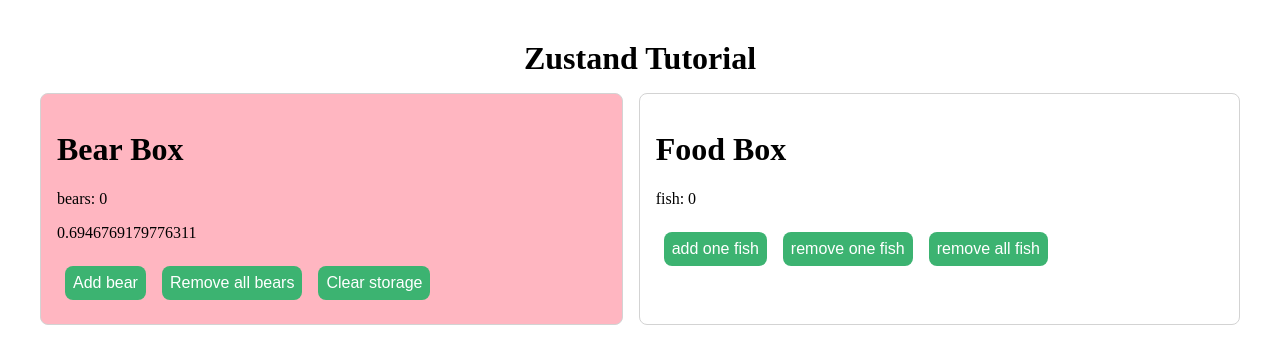
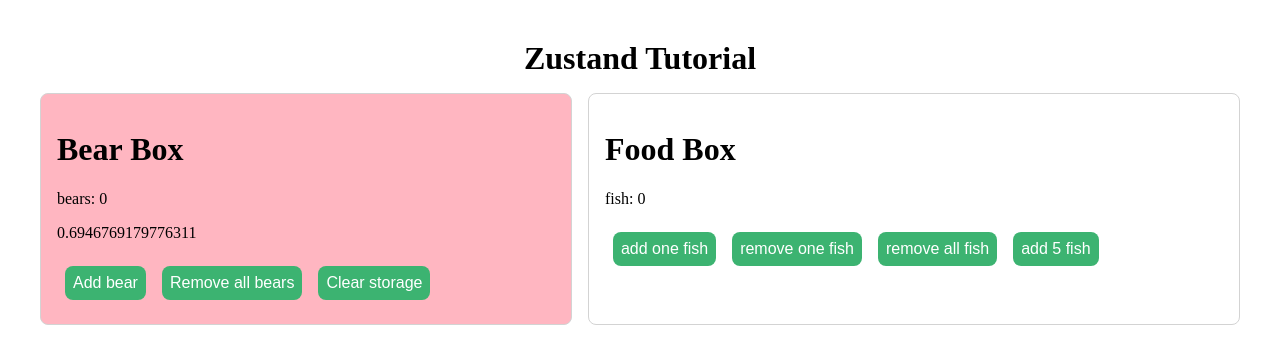
Before and after one commit to I-m-sleeping/kanban-zustand, a React (Vite) app: page / in a window 1280 px wide. Shown: the top 364 px of the page. Built offline with nearby package versions, Linux system fonts and the light colour scheme.

Commit message:
use setState

```diff
--- a/src/components/FoodBox.tsx
+++ b/src/components/FoodBox.tsx
@@ -2,6 +2,12 @@
 
 const FoodBox = () => {
     const { fish, addOneFish, removeOneFish, removeAllFish } = useFoodStore();
+
+    const add5Fish = () => {
+      useFoodStore.setState((state) => ({
+        fish: state.fish + 5,
+      }));
+    };
 
   return (
     <div className="box">
@@ -11,7 +17,8 @@
         <button onClick={addOneFish}>add one fish</button>
         <button onClick={removeOneFish}>remove one fish</button>
         <button onClick={removeAllFish}>remove all fish</button>
-        {/* <button onClick={add5Fish}>add 5 fish</button> */}
+
+        <button onClick={add5Fish}>add 5 fish</button>
       </div>
     </div>
   )
```
